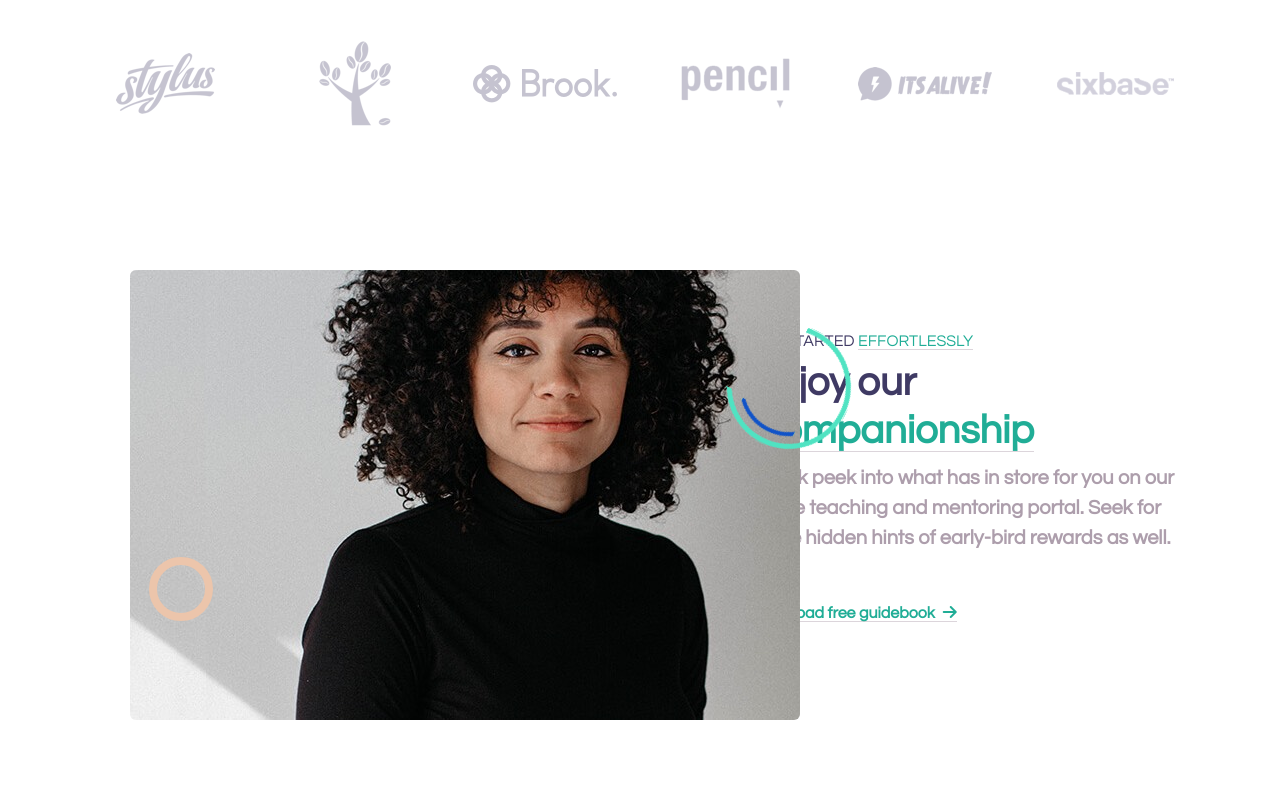
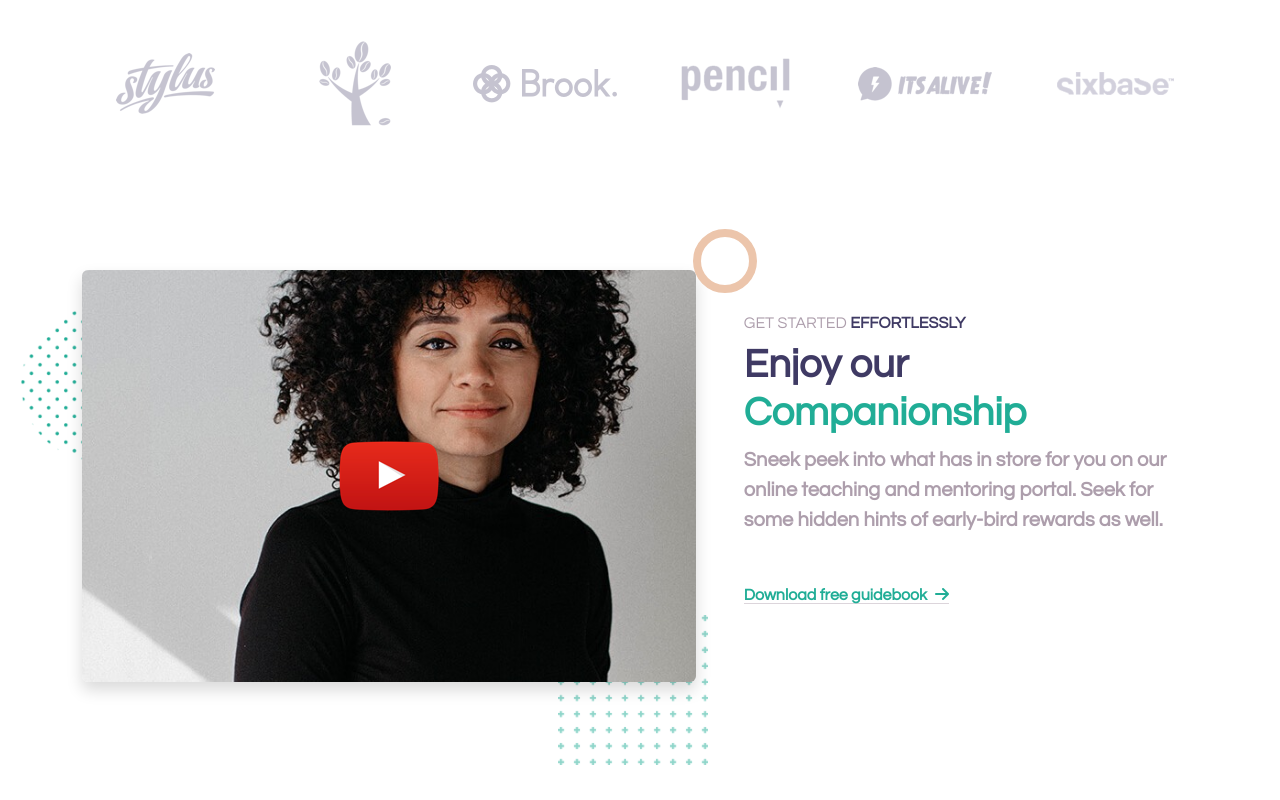
Before and after one commit to SeanBitter/proj-html-vuejs, a Vue app: page / in a window 1280 px wide. Shown: the part 733-1533 px from the top of the page. After the commit the page ends 1498 px from the top, so only its background shows below. Built offline with nearby package versions, Linux system fonts and the light colour scheme.

Commit message:
Two sections completed

```diff
--- a/src/assets/scss/_variables.scss
+++ b/src/assets/scss/_variables.scss
@@ -1,3 +1,15 @@
 $primary: #20AD96;
 $secondary: #3F3A64;
 $tertiary: #AD9EAC;
+
+.text-my-primary {
+  color: $primary;
+}
+
+.text-my-secondary {
+  color: $secondary;
+}
+
+.text-my-tertiary {
+  color: $tertiary;
+}
--- a/src/components/MainSection.vue
+++ b/src/components/MainSection.vue
@@ -11,13 +11,15 @@
           <p class="py-3">Have questions? <span>Get Free Sample<i class="fa-solid fa-arrow-right ps-2"></i></span></p>
         </div>
 
-        <div class="main-section-img my-3 position-relative text-end">
-          <img :src="require('../assets/img/about-me-profile-ohm4dxoearqbxny7q3bq1pzbdgofdx0tobbeqcvzd0.jpg')" alt="" class="rounded-circle img-testimonial">
-          <img :src="require('../assets/img/maxcoach-shape-08.png')" alt="" class="position-img-one">
-          <img :src="require('../assets/img/maxcoach-shape-08.png')" alt="" class="position-img-two">
-          <img :src="require('../assets/img/maxcoach-shape-07-150x150.png')" alt="" class="position-img-three">
-          <img :src="require('../assets/img/maxcoach-shape-02.png')" alt="" class="position-img-four">
-          <span class="position-img-five"></span>
+        <div class="main-section-img my-3 text-end">
+          <div class="position-relative">
+            <div class="text-end"><img :src="require('../assets/img/about-me-profile-ohm4dxoearqbxny7q3bq1pzbdgofdx0tobbeqcvzd0.jpg')" alt="" class="rounded-circle img-testimonial ms-5"></div>
+            <img :src="require('../assets/img/maxcoach-shape-08.png')" alt="" class="position-img-one">
+            <img :src="require('../assets/img/maxcoach-shape-08.png')" alt="" class="position-img-two">
+            <img :src="require('../assets/img/maxcoach-shape-07-150x150.png')" alt="" class="position-img-three">
+            <img :src="require('../assets/img/maxcoach-shape-02.png')" alt="" class="position-img-four">
+            <span class="position-img-five"></span>
+          </div>
         </div>
 
       </div>
@@ -87,7 +89,7 @@ export default {
 @import "../assets/scss/variables";
 
   .main-section-text {
-    flex-basis: 40%;
+    flex-basis: 45%;
 
       h2 {
         font-size: 2.5rem;
@@ -105,23 +107,22 @@ export default {
   }
 
   .main-section-img {
-    flex-basis: 60%;
+    flex-basis: 55%;
 
       .img-testimonial {
         max-width: 100%;
-        margin-left: 3rem;
       }
       .position-img-one {
         position: absolute;
         top: 30%;
-        left: 10%;
+        left: 5%;
         z-index: -1;
       }
 
       .position-img-two {
         position: absolute;
         top: 54%;
-        left: 10%;
+        left: 5%;
         z-index: -1;
       }
 
--- a/src/components/MainSectionTwo.vue
+++ b/src/components/MainSectionTwo.vue
@@ -4,22 +4,23 @@
 
       <div class="d-flex flex-row-reverse pb-3">
 
-        <div class="main-section-text my-auto">
-          <h6>GET STARTED <span>EFFORTLESSLY</span></h6>
-          <h2>Enjoy our <span>Companionship</span></h2>
+        <div class="main-section-text my-auto ps-5">
+          <h6 class="text-my-tertiary">GET STARTED <span class="border-0 text-my-secondary fw-bold">EFFORTLESSLY</span></h6>
+          <h2>Enjoy our <span class="border-0">Companionship</span></h2>
           <p class="pb-3 fs-5">Sneek peek into what has in store for you on our online teaching and mentoring portal. Seek for some hidden hints of early-bird rewards as well.</p>
           <p class="py-3"><span>Download free guidebook<i class="fa-solid fa-arrow-right ps-2"></i></span></p>
         </div>
 
         <!-- sistemare le img in absolute, aggiungere logo yt, sistemare colori titolo  -->
 
-        <div class="main-section-img my-3 position-relative text-start">
-          <img :src="require('../assets/img/home-2-popup-video-poster.jpg')" alt="" class="img-testimonial rounded">
-          <img :src="require('../assets/img/maxcoach-shape-08.png')" alt="" class="position-img-one">
-          <img :src="require('../assets/img/maxcoach-shape-08.png')" alt="" class="position-img-two">
-          <img :src="require('../assets/img/maxcoach-shape-07-150x150.png')" alt="" class="position-img-three">
-          <img :src="require('../assets/img/maxcoach-shape-02.png')" alt="" class="position-img-four">
-          <span class="position-img-five"></span>
+        <div class="main-section-img my-3 text-start">
+          <div class="position-relative">
+              <div class="text-center"><img :src="require('../assets/img/home-2-popup-video-poster.jpg')" alt="" class="img-testimonial rounded w-100 shadow"></div>
+              <img :src="require('../assets/img/icon-youtube-play.png')" alt="" class="position-img-one-this">
+              <img :src="require('../assets/img/maxcoach-shape-05-150x150.png')" alt="" class="position-img-two-this">
+              <img :src="require('../assets/img/maxcoach-shape-07-150x150.png')" alt="" class="position-img-three-this">
+              <span class="position-img-five-this"></span>
+          </div>
         </div>
 
       </div>
@@ -36,7 +37,37 @@ export default {
 
 </script>
 
-<style lang="scss">
+<style lang="scss" scoped>
 @import "../assets/scss/variables";
+    .position-img-one-this {
+      position: absolute;
+      top: 50%;
+      left: 50%;
+      transform: translate(-50%, -50%);
+      z-index: 2;
+    }
+
+    .position-img-two-this {
+      position: absolute;
+      top: 10%;
+      left: -10%;
+      z-index: -1;
+    }
+
+    .position-img-three-this {
+      position: absolute;
+      bottom: -20%;
+      right: -2%;
+      z-index: -1;
+    }
+
+    .position-img-five-this {
+      position: absolute;
+      top: -10%;
+      right: -10%;
+      border: 8px solid #ECC5AB;
+      padding: 1.5rem;
+      border-radius: 50%;
+    }
 
 </style>
```
Also changed, not shown: src/assets/scss/_general.scss (line endings or trailing spaces).
